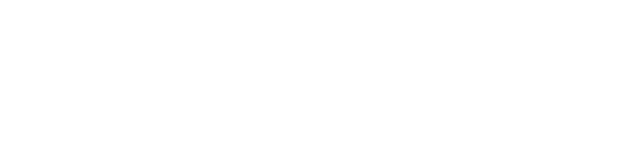
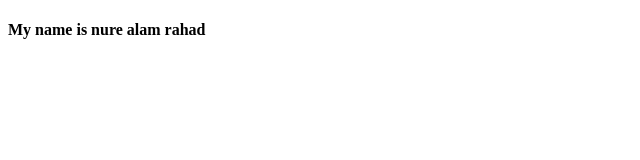
Before and after one commit to Rahadm19/portfolio1, a plain HTML site: page index.html in a window 1280 px wide. Shown: the whole page, without its empty margins (0-640 px from the left). Drawn offline with Linux system fonts and the light colour scheme.

Commit message:
initial commit

```diff
--- a/index.html
+++ b/index.html
@@ -8,6 +8,6 @@
     <link rel="stylesheet" href="style.css">
 </head>
 <body>
-
+    <h4>My name is nure alam rahad</h4>
 </body>
 </html>
```
Also changed, not shown: image/138456367_193117679191781_4485273080269518381_n-removebg-preview.png (added), image/187161.jpg (added), image/istockphoto-1226478932-170667a.jpg (added), image/rahad.png (added).
